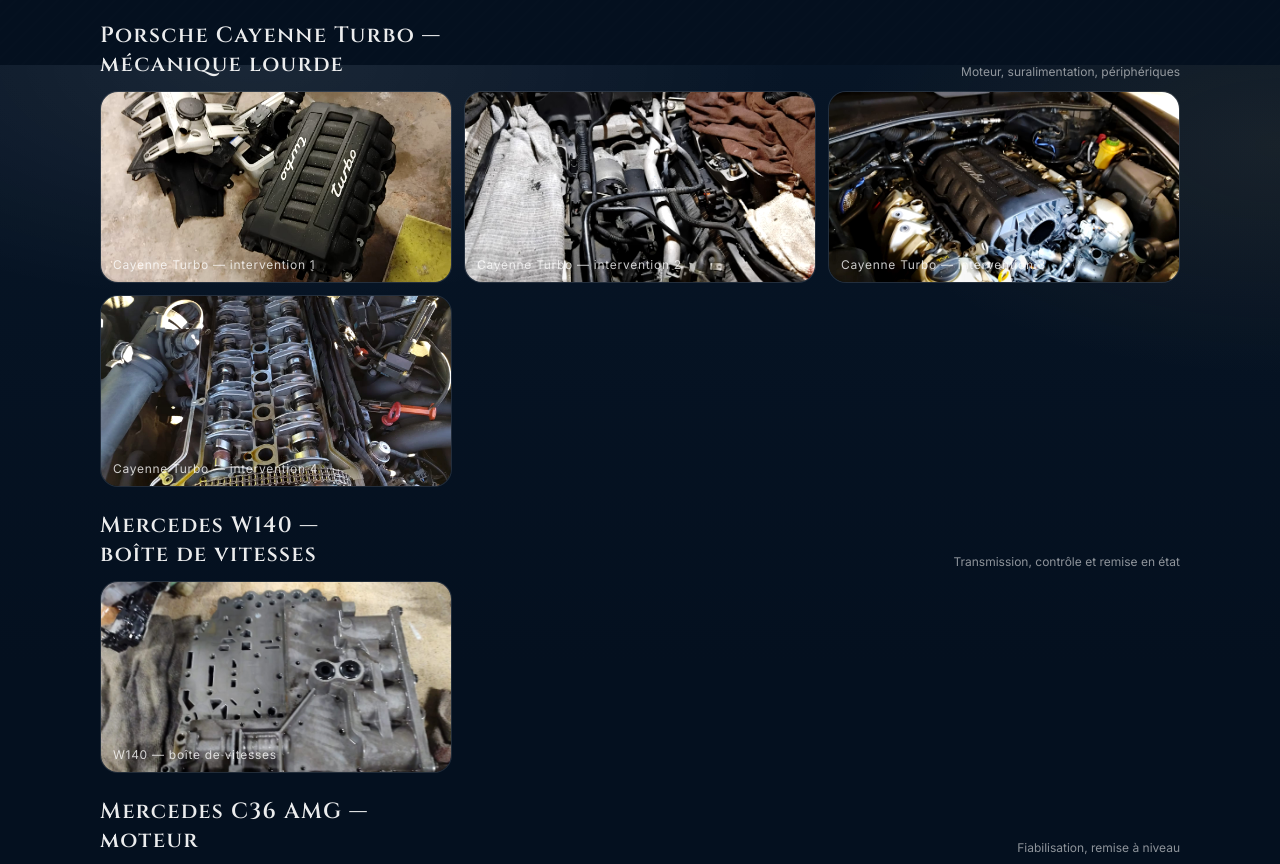
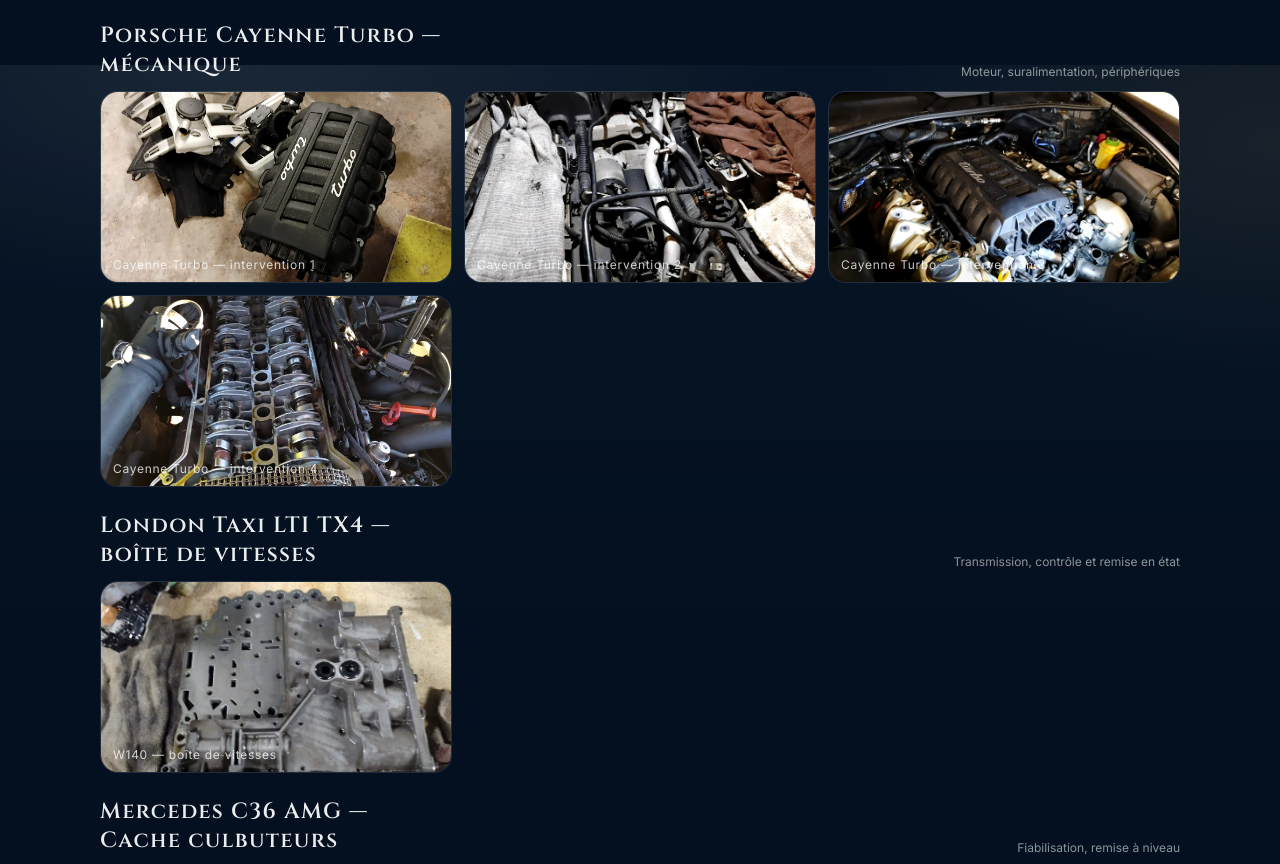
Before and after one commit to AlexKree/Iconic-gt, a plain HTML site: page expertises.html in a window 1280 px wide. Shown: the part 735-1599 px from the top of the page. Drawn offline with Linux system fonts and the light colour scheme.

Commit message:
Add files via upload

```diff
--- a/expertises.html
+++ b/expertises.html
@@ -70,7 +70,7 @@
 
 <div class="section">
   <div class="sectionhead">
-    <h2>Porsche Cayenne Turbo — <span class="lang" data-lang="fr">mécanique lourde</span><span class="lang" data-lang="en">major mechanical work</span></h2>
+    <h2>Porsche Cayenne Turbo — <span class="lang" data-lang="fr">mécanique </span><span class="lang" data-lang="en">major mechanical work</span></h2>
     <div class="sub"><span class="lang" data-lang="fr">Moteur, suralimentation, périphériques</span><span class="lang" data-lang="en">Engine, boost system, ancillaries</span></div>
   </div>
   <div class="gallery">
@@ -83,7 +83,7 @@
 
 <div class="section">
   <div class="sectionhead">
-    <h2>Mercedes W140 — <span class="lang" data-lang="fr">boîte de vitesses</span><span class="lang" data-lang="en">gearbox</span></h2>
+    <h2>London Taxi LTI TX4 — <span class="lang" data-lang="fr">boîte de vitesses</span><span class="lang" data-lang="en">gearbox</span></h2>
     <div class="sub"><span class="lang" data-lang="fr">Transmission, contrôle et remise en état</span><span class="lang" data-lang="en">Transmission checks and repair</span></div>
   </div>
   <div class="gallery">
@@ -93,7 +93,7 @@
 
 <div class="section">
   <div class="sectionhead">
-    <h2>Mercedes C36 AMG — <span class="lang" data-lang="fr">moteur</span><span class="lang" data-lang="en">engine</span></h2>
+    <h2>Mercedes C36 AMG — <span class="lang" data-lang="fr">Cache culbuteurs</span><span class="lang" data-lang="en">engine</span></h2>
     <div class="sub"><span class="lang" data-lang="fr">Fiabilisation, remise à niveau</span><span class="lang" data-lang="en">Reliability work and refresh</span></div>
   </div>
   <div class="gallery">
```
